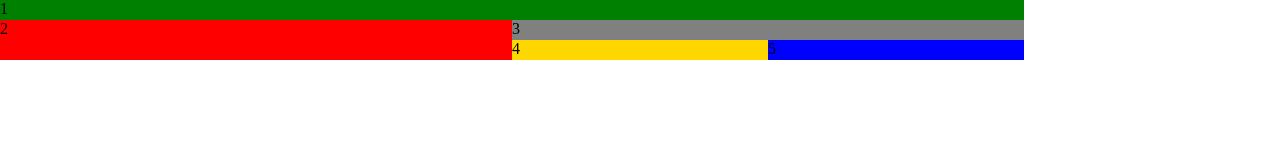
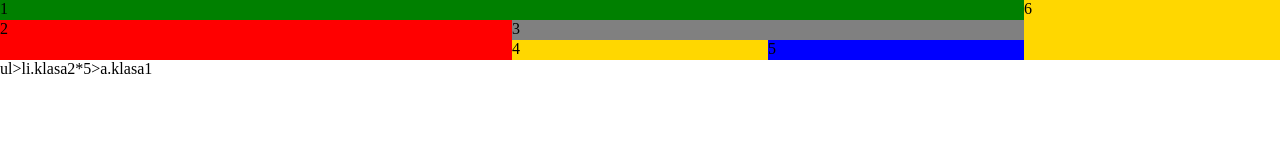
Before and after one commit to oskgar2000/grid-project, a plain HTML site: page gird3.html in a window 1280 px wide. Drawn offline with Linux system fonts and the light colour scheme.

Commit message:
gird3 refactor

```diff
--- a/gird3.html
+++ b/gird3.html
@@ -14,7 +14,12 @@
     <div class="item">3</div>
     <div class="item">4</div>
     <div class="item">5</div>
+    <div class="item">6</div>
 </div>
+
+    <div>
+    ul>li.klasa2*5>a.klasa1
+    </div>
 
 </body>
 </html>
--- a/scss/main.scss
+++ b/scss/main.scss
@@ -163,6 +163,7 @@ grid-template-areas:
 "two two four five";
 grid-template-columns: repeat(5,1fr);
 grid-template-rows: repeat(3,20px);
+background-color: gold;
 }
 
 .item:nth-child(1){
```
Also changed, not shown: css/main.css, 1 other file.
